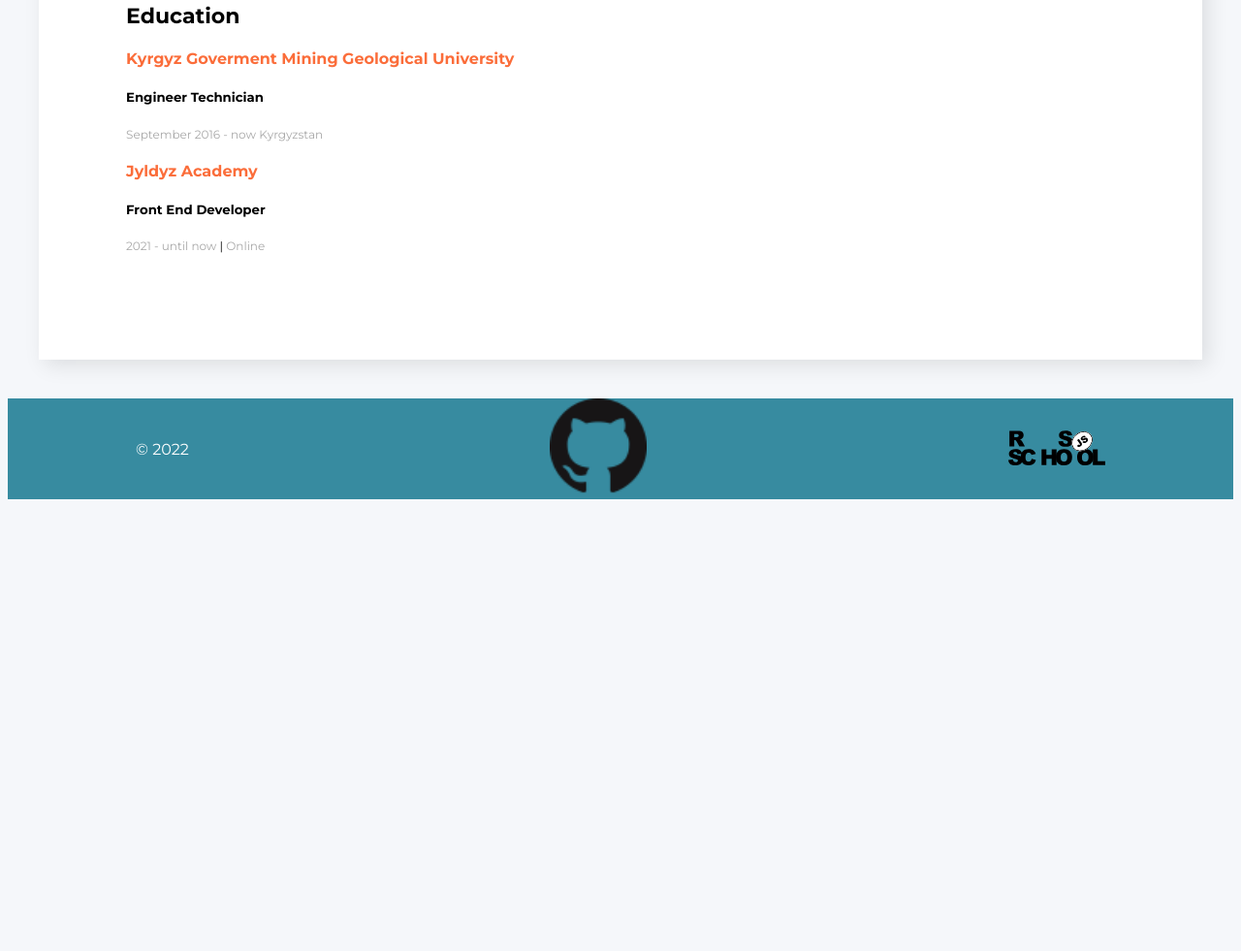
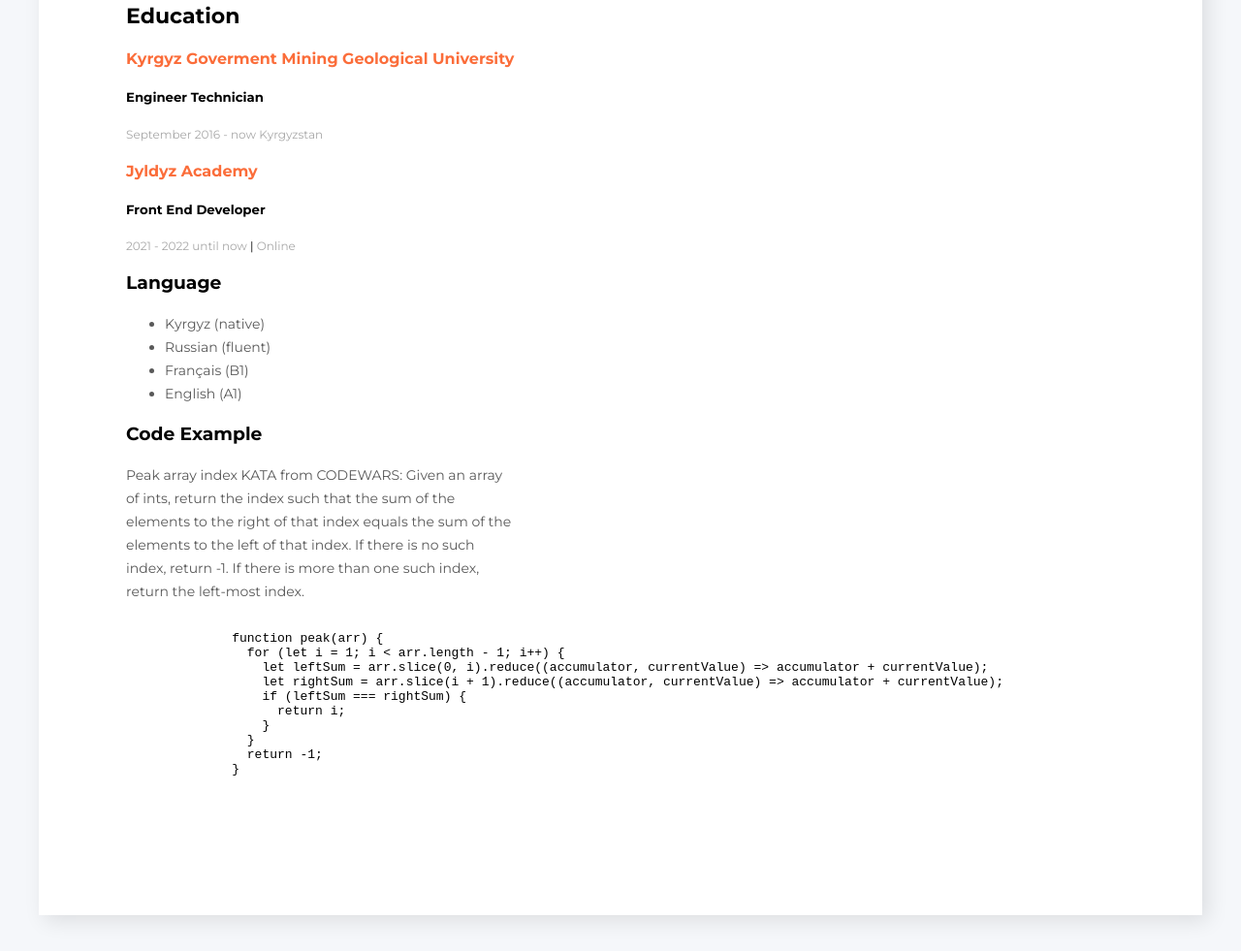
Before and after one commit to maksat07/rsschool-cv, a plain HTML site: page index.html in a window 1280 px wide. Shown: the part 1366-2347 px from the top of the page at 97% size. Before the commit the page ends 1889 px from the top, so only its background shows below. Drawn offline with Linux system fonts and the light colour scheme.

Commit message:
feat: add languages

```diff
--- a/index.html
+++ b/index.html
@@ -107,10 +107,37 @@
           <div class="my-educations-section">
             <h4><span class="my-work-experience-company">Jyldyz Academy</span></h4>
             <h5> Front  End Developer</h5>
-            <p class="my-work-experience-period">2021 - until now <span class="my-work-experience-divider">|</span> Online
+            <p class="my-work-experience-period">2021 - 2022 until now <span class="my-work-experience-divider">|</span> Online
             </p>
           </div>
         </div>
+        <section class="language">
+          <h3>Language</h3>
+          <ul class="my-work-experience-duty">
+            <li class="my-work-experience-duty"> Kyrgyz (native)</li>
+            <li class="my-work-experience-duty">Russian (fluent)</li>
+            <li class="my-work-experience-duty">Français (B1)</li>
+            <li class="my-work-experience-duty">English (A1)</li>
+        </ul>
+        </section>
+        <section class="code">
+          <h3>Code Example</h3>
+          <p class="about-me-description">Peak array index KATA from CODEWARS: Given an array of ints, return the index such that the sum of the elements to the right of that index equals the sum of the elements to the left of that index. If there is no such index, return -1. If there is more than one such index, return the left-most index.</p>
+          <pre>
+            <code>
+              function peak(arr) {
+                for (let i = 1; i < arr.length - 1; i++) {
+                  let leftSum = arr.slice(0, i).reduce((accumulator, currentValue) => accumulator + currentValue);
+                  let rightSum = arr.slice(i + 1).reduce((accumulator, currentValue) => accumulator + currentValue);
+                  if (leftSum === rightSum) {
+                    return i;
+                  }
+                }
+                return -1;
+              }
+            </code>
+        </pre>
+        </section>
       </div>
     </main>
     <footer>
```
